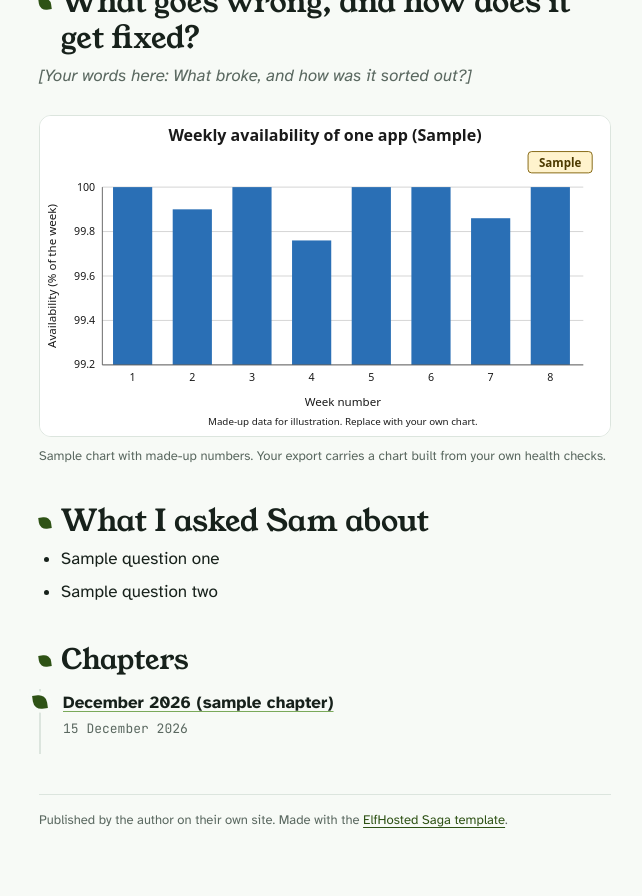
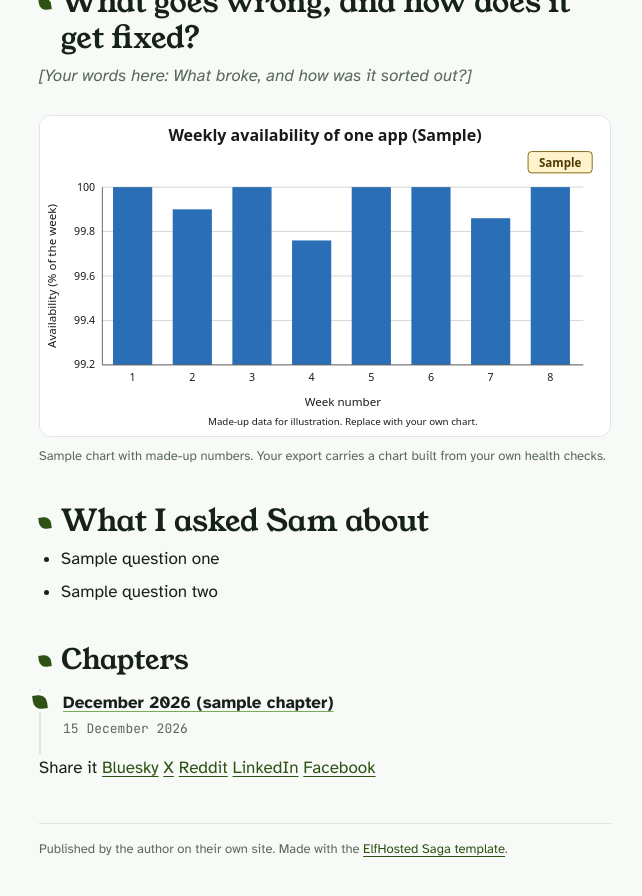
Before and after one commit to chloeobot/saga-template, a Jekyll site: the page built from index.md, in a window 1280 px wide and 900 px high, scrolled down 1089 px. Shown: the top 896 px of the window, without its empty margins (315-957 px from the left). Built offline with Jekyll 4.4.1, drawn with Linux system fonts in a browser that asks for light colours; before the commit the page ends 1960 px from its top, so only the background shows below that.

Commit message:
feat: share links on every page (Bluesky, X, Reddit, LinkedIn, Facebook)
Plain links to each network's share page: no scripts, no tracking.

Co-Authored-By: Claude Opus 5.5 <noreply@anthropic.com>

```diff
--- a/_layouts/default.html
+++ b/_layouts/default.html
@@ -58,6 +58,17 @@
   <main id="content" class="body">
     {{ content }}
 
+    {%- assign share_url = page.url | absolute_url -%}
+    {%- assign share_title = page.title | default: saga.title | default: site.title -%}
+    <nav class="share" aria-label="Share this Saga">
+      <span>Share it</span>
+      <a rel="nofollow noopener" href="https://bsky.app/intent/compose?text={{ share_title | append: ' ' | append: share_url | url_encode }}">Bluesky</a>
+      <a rel="nofollow noopener" href="https://twitter.com/intent/tweet?text={{ share_title | url_encode }}&amp;url={{ share_url | url_encode }}">X</a>
+      <a rel="nofollow noopener" href="https://www.reddit.com/submit?url={{ share_url | url_encode }}&amp;title={{ share_title | url_encode }}">Reddit</a>
+      <a rel="nofollow noopener" href="https://www.linkedin.com/sharing/share-offsite/?url={{ share_url | url_encode }}">LinkedIn</a>
+      <a rel="nofollow noopener" href="https://www.facebook.com/sharer/sharer.php?u={{ share_url | url_encode }}">Facebook</a>
+    </nav>
+
     <footer class="foot">
       <p>Published by the author on their own site. Made with the <a href="https://github.com/elfhosted/saga-template">ElfHosted Saga template</a>.</p>
     </footer>
```
